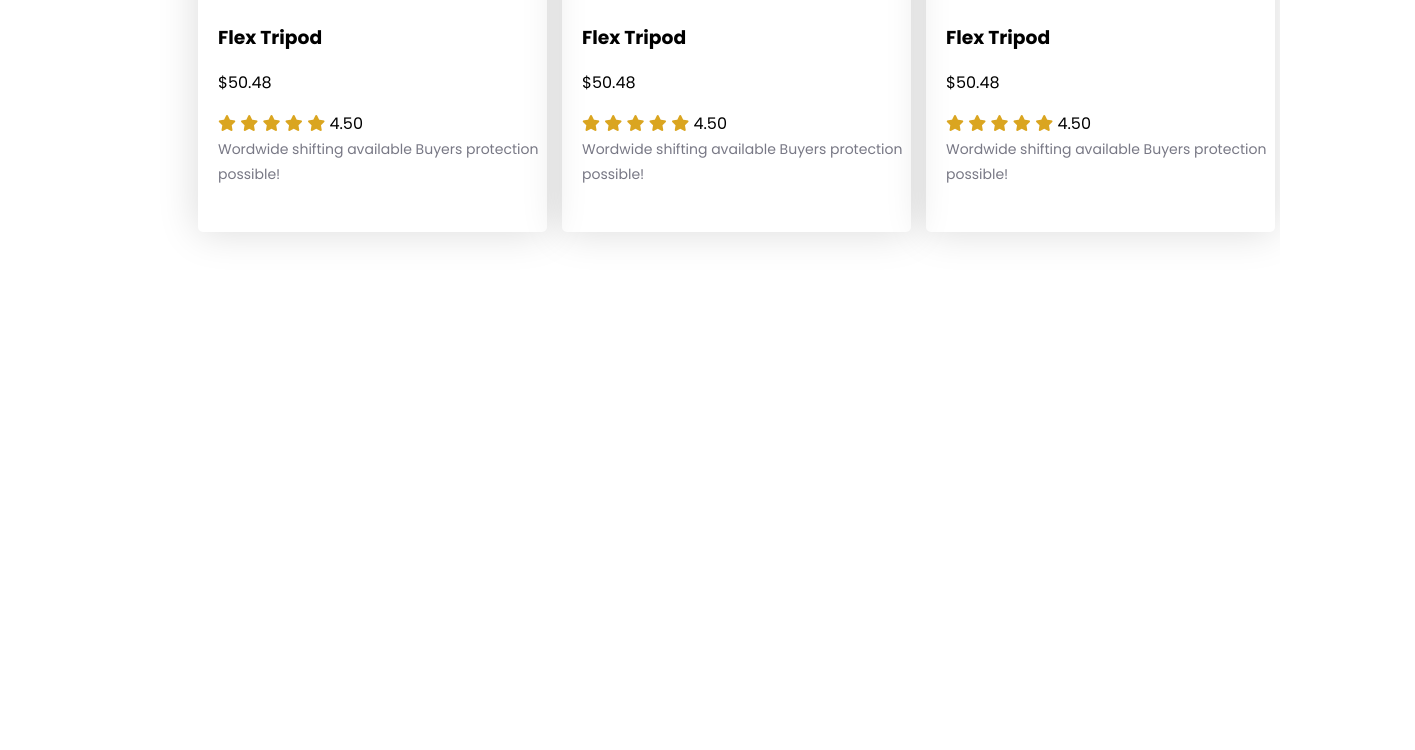
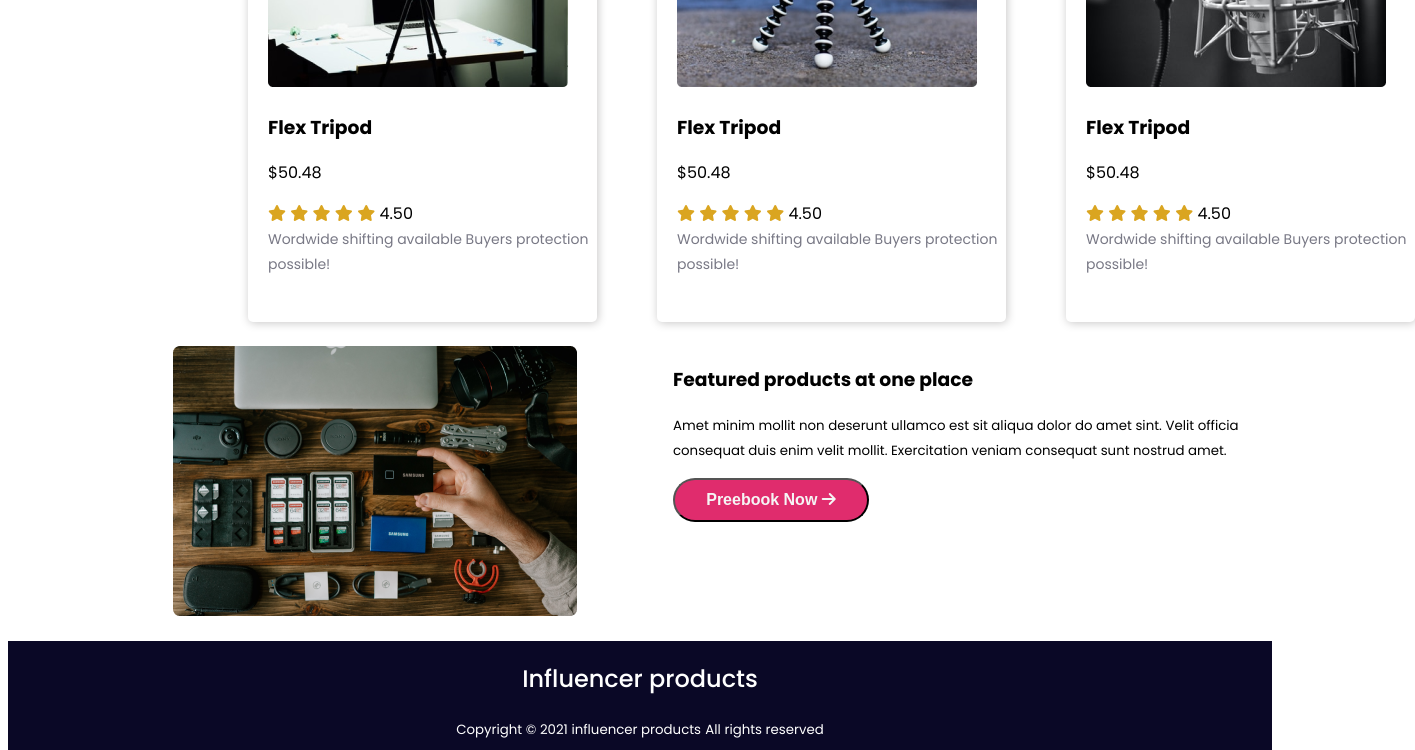
Before and after one commit to Rakib665/smart-shop-website, a plain HTML site: page index.html in a window 1280 px wide. Shown: the part 1980-2730 px from the top of the page, 1415 px wide, since content can reach past the window. Before the commit the page ends 2334 px from the top, so only its background shows below. Drawn offline with Linux system fonts and the light colour scheme; a web font is replaced by a local one.

Commit message:
footer added

```diff
--- a/index.html
+++ b/index.html
@@ -20,7 +20,7 @@
                     <h1>Start your Journey as
                         Influencer</h1>
                     <p>Lorem ipsum dolor sit amet, consectetur adipiscing elit. Sem vestibulum sed scelerisque eros. Lectus faucibus.</p>
-                    <button>Preebook Now <span><i class="fas fa-arrow-right"></i></span></button>
+                    <button class="btn">Preebook Now <span><i class="fas fa-arrow-right"></i></span></button>
                 </div>
                 <div class="start-photo">
                     <img src="images/main-camera.png" alt="">
@@ -170,7 +170,35 @@
                 </div>
             </div>
         </section>
+
+        <section>
+            <div class="last-product">
+                <div class="last-product-pic">
+                    <img src="./images/gear.png" alt="">
+                </div>
+                <div class="last-product-details">
+                    <h3>Featured products at one place</h3>
+                    <p><small>Amet minim mollit non deserunt ullamco est sit aliqua dolor do amet sint. Velit officia consequat duis enim velit mollit. Exercitation veniam consequat sunt nostrud amet.</small></p>
+                    <button class="btn">Preebook Now <span><i class="fas fa-arrow-right"></i></span></button>
+                </div>
+            </div>
+        </section>
     </main>
-
+    <footer>
+        <div class="footer-container">
+            <div class="footer-text">
+                <h2>Influencer products</h2>
+                <small>Copyright © 2021 influencer products</small>
+                <small>All rights reserved</small>
+            </div>
+            <div class="footer-icon">
+                <i class="fab fa-facebook icon-gap"></i>
+                <i class="fab fa-instagram icon-gap"></i>
+                <i class="fab fa-linkedin icon-gap"></i>
+                <i class="fab fa-twitter icon-gap"></i>
+                <i class="fab fa-youtube icon-gap"></i>
+            </div>
+        </div>
+    </footer>
 </body>
 </html>
--- a/style.css
+++ b/style.css
@@ -21,9 +21,12 @@ main{
     width: 582px;
     height: 270px;
     margin-left: 120px;
+    align-items: center;
+    margin-top: 50px;
 }
 .start-photo{
     margin-left: 133px;
+    align-items: center;
 }
 .start-photo img{
     width: 440px;
@@ -49,20 +52,23 @@ height: 1662px;
 }
 .products{
     display: grid;
-    grid-template-columns: repeat(3, 1fr);
-    grid-column-gap: 15px;
-    grid-row-gap: 15px;
+    gap: 60px;
+    margin: 0 50px;
+    grid-template-columns: repeat(3,1fr);
+    align-self: center;
 }
 .product{
     width: 329px;
     height: 476px;
-    box-shadow: 0px 0px 40px rgba(0, 0, 0, 0.15);
+    box-shadow: 1px 1px 10px rgb(199, 198, 198);
     border-radius: 5px;
     padding-left: 20px;
     padding-top: 15px;
     padding-bottom: 15px;
 
+
 }
+.product h3
 .head{
     justify-content: center;
 }
@@ -79,3 +85,41 @@ height: 1662px;
 .fa-star,.filled{
     color: goldenrod;
 }
+
+/* last-section-style */
+.last-product{
+    display: flex;
+    width: 1110px;
+    height: 270px;
+    margin-left: 165px;
+}
+.last-product-details{
+    margin-left: 96px;
+    align-items: center;
+}
+
+/* footer-section */
+footer{
+    display: flex;
+    height: 180px;
+    background: rgb(10,8,38);
+    color: white;
+    text-align: center;
+    justify-content: center;
+    margin-top: 25px;
+}
+.footer-text h2{
+    font-weight: 500;
+}
+.footer-text small{
+    font-weight: 300;
+}
+.footer-icon{
+    margin-top: 15px;
+}
+.footer-icon .icon-gap{
+    margin: 0 7px;
+    padding: 5px;
+    background: rgba(255, 255, 255, 0.13);
+    border-radius: 50%;
+}
```
